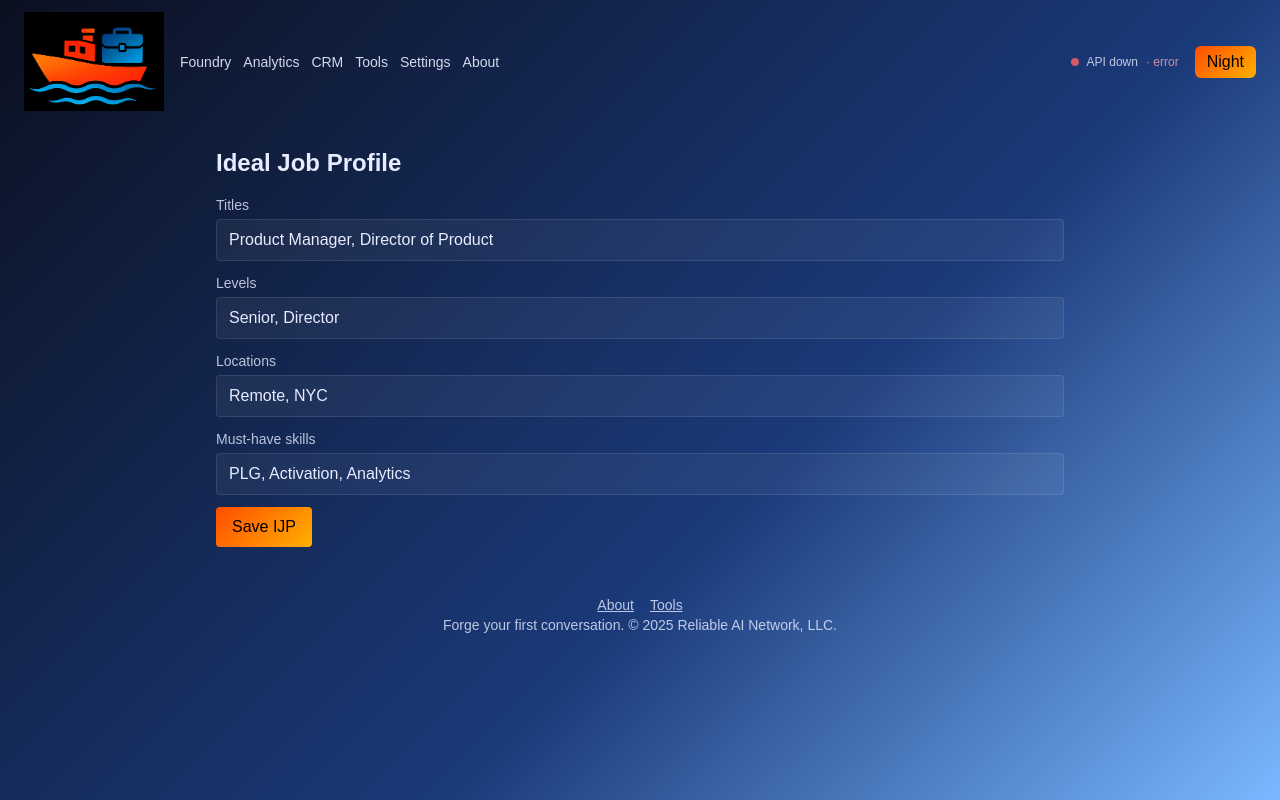
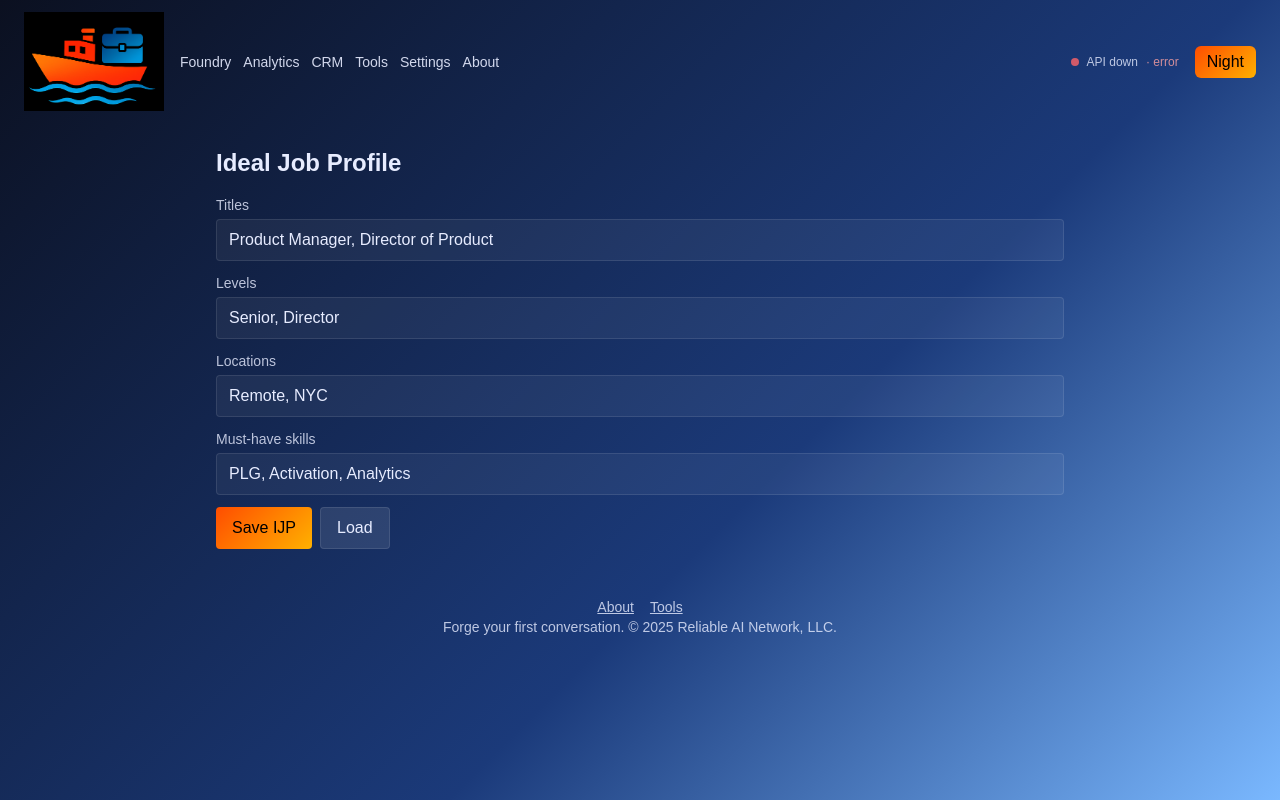
Before and after one commit to aurelius-in/RoleFerry, a Next.js app in the folder frontend/: page /foundry/ijp in a window 1280 px wide. Built offline with nearby package versions, Linux system fonts and the light colour scheme; no server answers.

Commit message:
IJP load, Match min-score + sort, and Jobs posting count. Small speed-ups for the demo flow.

```diff
--- a/frontend/src/app/foundry/ijp/page.tsx
+++ b/frontend/src/app/foundry/ijp/page.tsx
@@ -22,6 +22,15 @@ export default function IJPPage() {
     alert("IJP saved");
   };
 
+  const load = async () => {
+    const res = await api<{ id: string; filters: any }>("/ijps/ijp_demo_1", "GET");
+    const f = res.filters || {};
+    setTitles((f.titles || []).join(", "));
+    setLevels((f.levels || []).join(", "));
+    setLocations((f.locations || []).join(", "));
+    setSkillsMust((f.skills_must || []).join(", "));
+  };
+
   const inputCls = "px-3 py-2 rounded bg-white/5 border border-white/10 w-full";
   return (
     <main className="max-w-4xl mx-auto p-6 space-y-4">
@@ -43,8 +52,9 @@ export default function IJPPage() {
           <div className="text-sm opacity-80">Must-have skills</div>
           <input className={inputCls} value={skillsMust} onChange={(e) => setSkillsMust(e.target.value)} />
         </label>
-        <div>
+        <div className="flex gap-2">
           <button onClick={save} className="px-4 py-2 rounded brand-gradient text-black font-medium">Save IJP</button>
+          <button onClick={load} className="px-4 py-2 rounded bg-white/10 border border-white/10">Load</button>
         </div>
       </div>
     </main>
--- a/frontend/src/app/foundry/jobs/page.tsx
+++ b/frontend/src/app/foundry/jobs/page.tsx
@@ -32,6 +32,9 @@ export default function JobsPage() {
       {Array.isArray((state as any)?.jobs) && (state as any).jobs[0]?.job_id ? (
         <div className="rounded-md p-2 bg-white/5 border border-white/10 text-sm">Saved job_id: {(state as any).jobs[0].job_id}</div>
       ) : null}
+      {Array.isArray((state as any)?.jobs) && (state as any).jobs[0]?.postings ? (
+        <div className="text-sm opacity-80">Postings: {(state as any).jobs[0].postings.length}</div>
+      ) : null}
       <div className="grid grid-cols-1 gap-3">
         <label className="space-y-1">
           <div className="text-sm opacity-80">Search query</div>
--- a/frontend/src/app/foundry/match/page.tsx
+++ b/frontend/src/app/foundry/match/page.tsx
@@ -7,6 +7,7 @@ export default function MatchPage() {
   const { state } = useFoundry();
   const [jobIds, setJobIds] = useState("job_demo_1");
   const [matches, setMatches] = useState<any[]>([]);
+  const [minScore, setMinScore] = useState<number>(0);
 
   const score = async () => {
     const ids = jobIds.split(",").map((s) => s.trim()).filter(Boolean);
@@ -19,10 +20,11 @@ export default function MatchPage() {
       <h1 className="text-2xl font-semibold">Match</h1>
       <div className="flex items-center gap-2">
         <input className="px-3 py-2 rounded bg-white/5 border border-white/10 w-full" value={jobIds} onChange={(e) => setJobIds(e.target.value)} />
+        <input type="number" min={0} max={100} className="px-3 py-2 rounded bg-white/5 border border-white/10 w-24" value={minScore} onChange={(e) => setMinScore(parseInt(e.target.value || "0", 10))} />
         <button onClick={score} className="px-4 py-2 rounded brand-gradient text-black font-medium">Score</button>
       </div>
       <div className="rounded-lg border border-white/10 divide-y divide-white/10">
-        {matches.map((m) => (
+        {[...matches].filter((m) => (m.score ?? 0) >= minScore).sort((a,b) => (b.score ?? 0) - (a.score ?? 0)).map((m) => (
           <div key={m.job_id} className="p-3 space-y-2">
             <div className="font-medium">{m.job_id} · Score {m.score}</div>
             <div className="flex flex-wrap gap-2 text-xs">
```
